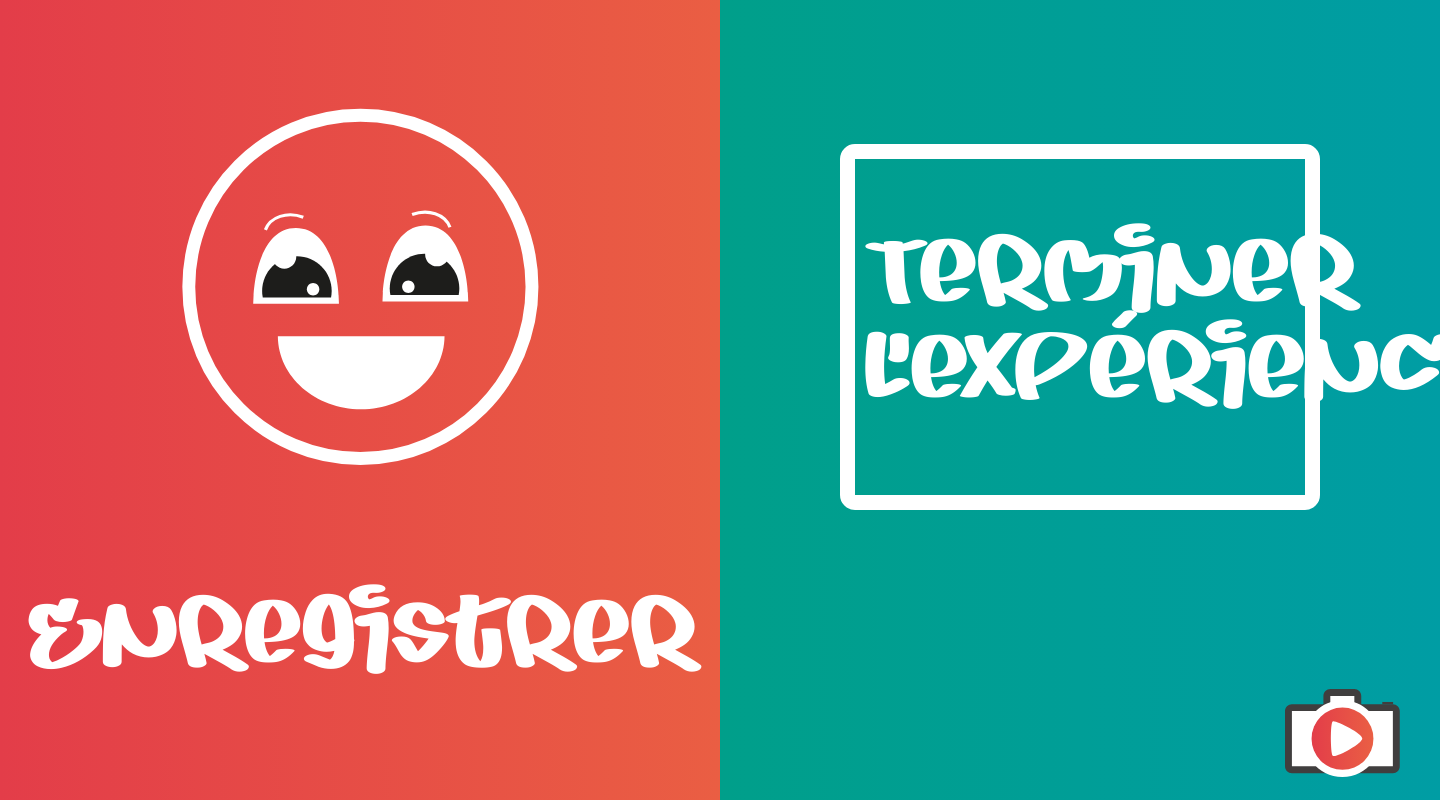
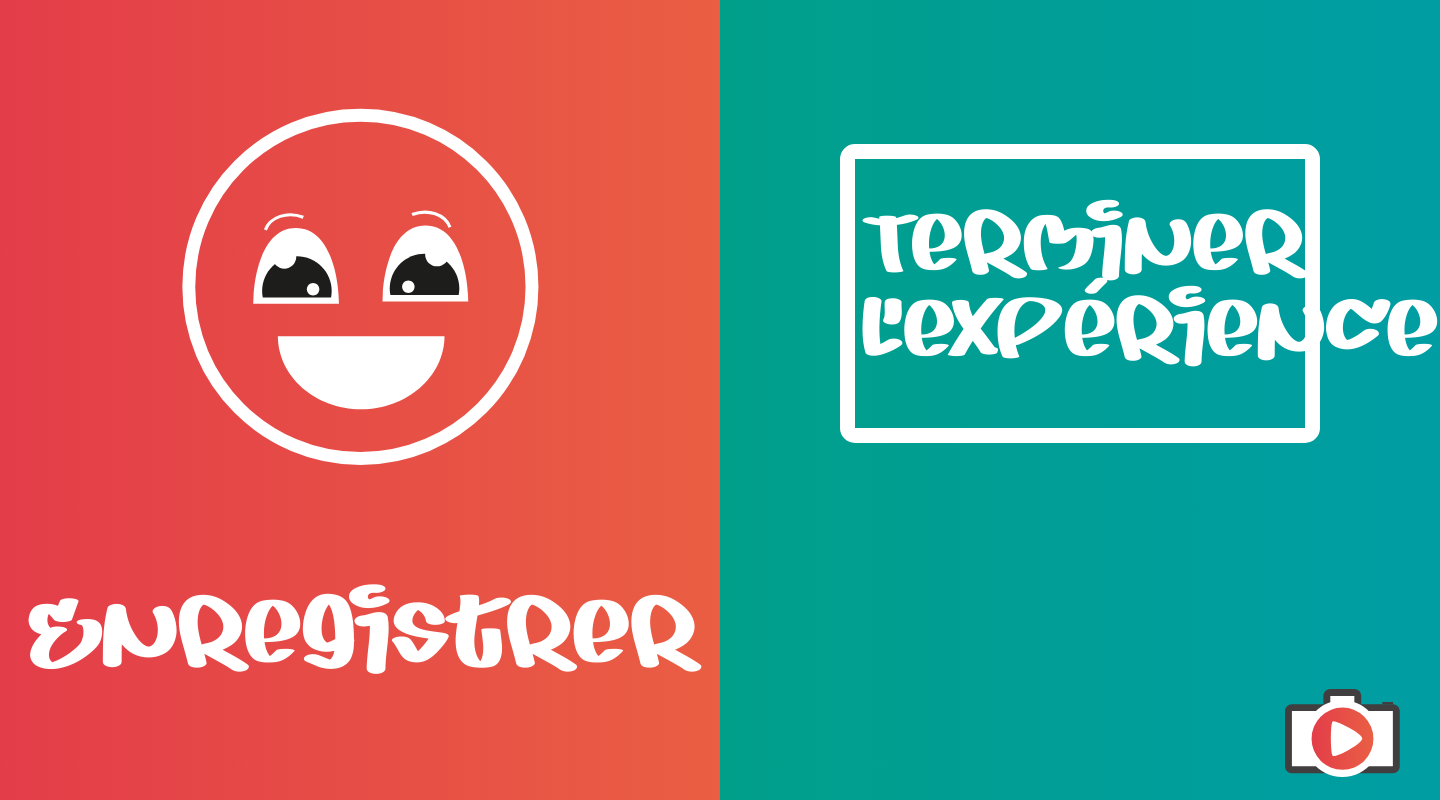
Before and after one commit to NeoGmTak/video-box, a PHP site: page /deuxiemeVideoV1.php in a window 1440 px wide; the page is wider, and only the part inside the window is pictured. Run offline with PHP 8.4, Linux system fonts and the light colour scheme.

Commit message:
Added files via upload
modif font-size css

```diff
--- a/css/general.css
+++ b/css/general.css
@@ -70,11 +70,15 @@ body{
 	}
 	#gauche div{
 		width: 66.666%;
+		margin: 20% auto auto auto;
+	}
+		#gauche div p{
+		width: 100%;
 		border: 15px solid white;
 		border-radius: 15px;
 		padding: 10% 1% 10% 1%;
-		margin: 20% auto auto auto;
-	}
+		font-size: 90%;
+		}
 #droite{
 	width: 50%;
 	height: 100vh;
@@ -92,10 +96,14 @@ body{
 	}
 	#droite div{
 		width: 66.666%;
+		margin: 20% auto auto auto;
+	}
+	#droite div p{
+		width: 100%;
 		border: 15px solid white;
 		border-radius: 15px;
 		padding: 10% 1% 10% 1%;
-		margin: 20% auto auto auto;
+		font-size: 90%;
 	}
 #retour{
 	position: absolute;
```
